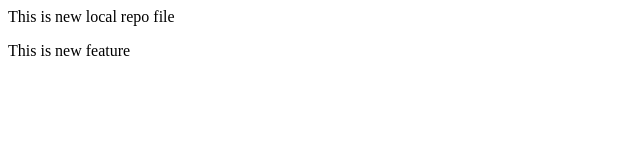
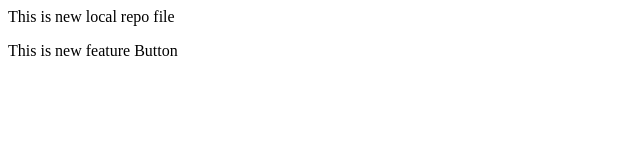
Before and after one commit to Hkkale/LocalRepo, a plain HTML site: page index.html in a window 1280 px wide. Shown: the full height of the page, 0-640 px from the left. Drawn offline with Linux system fonts and the light colour scheme.

Commit message:
Added button

```diff
--- a/index.html
+++ b/index.html
@@ -1,4 +1,4 @@
 <p>This is new local repo file</p>
 
 
-<P>This is new feature</P>
+<P>This is new feature <span>Button</span> </P>
```
